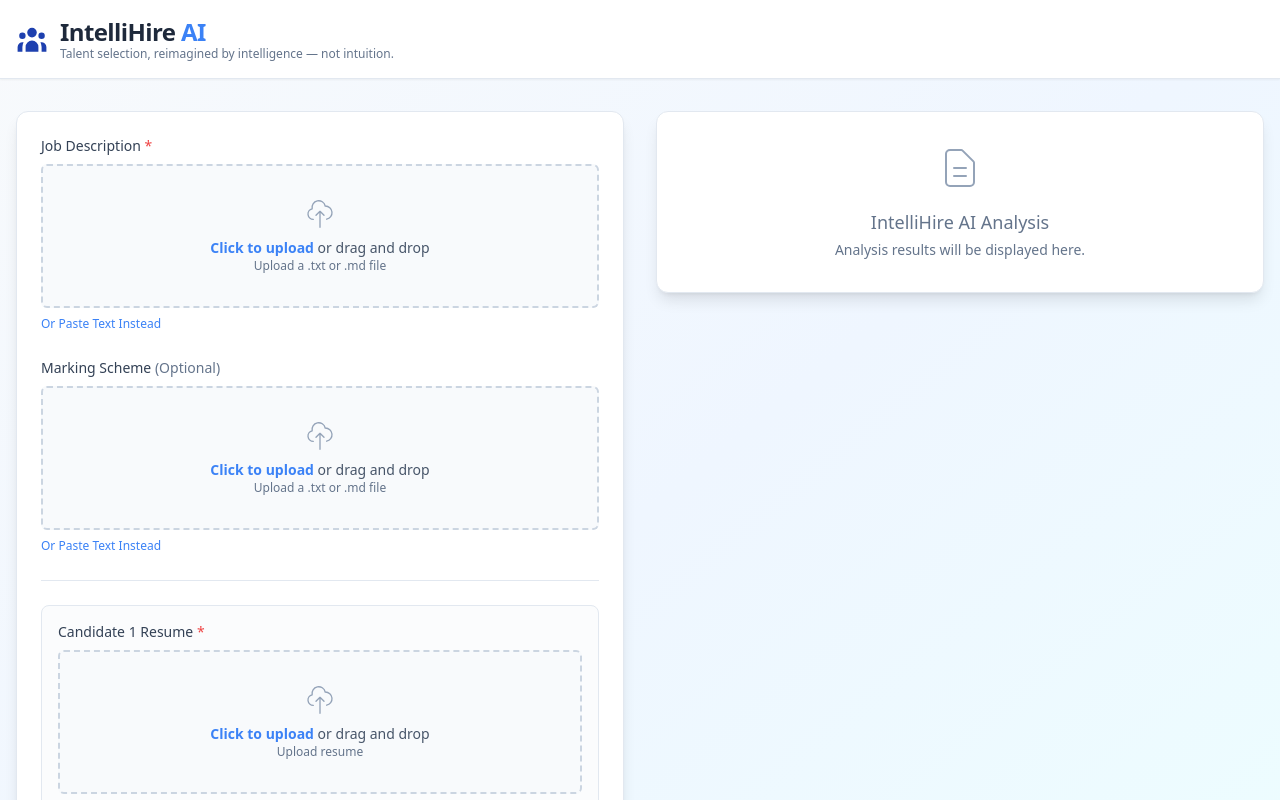
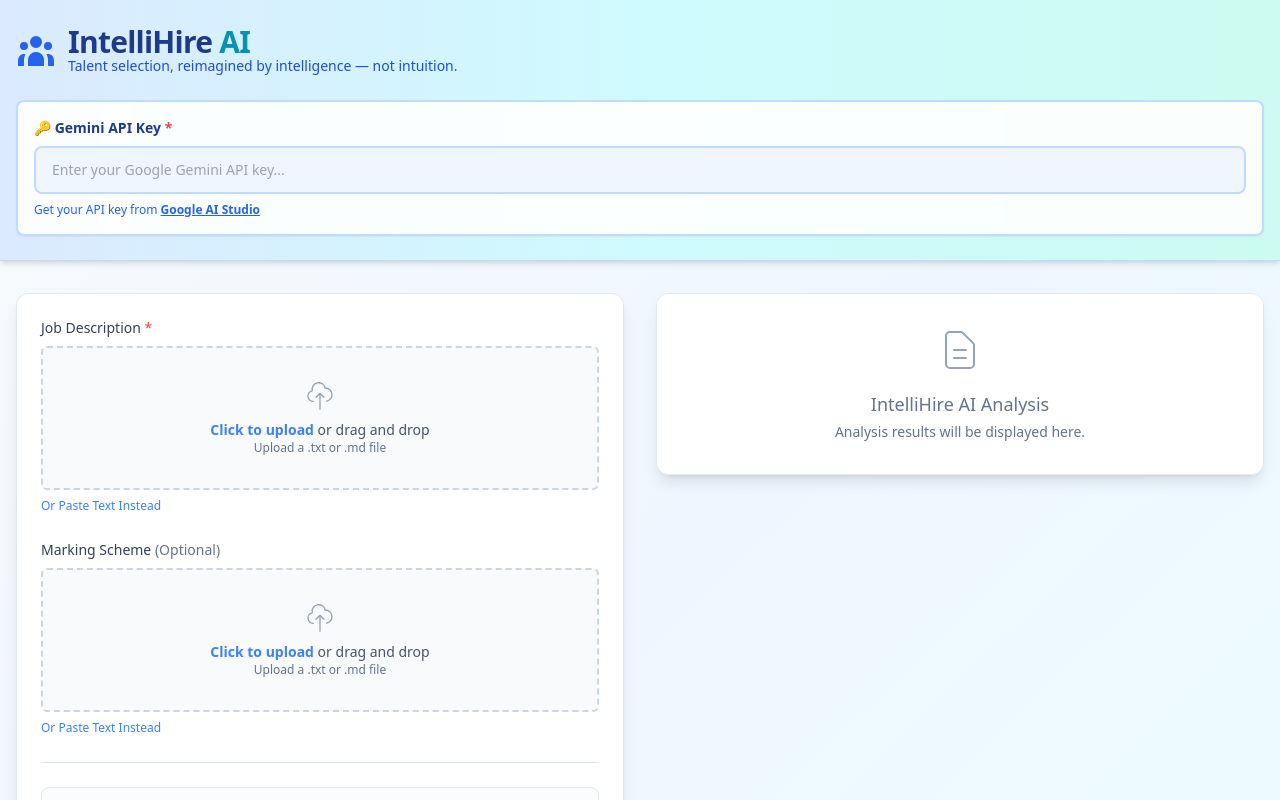
Before and after one commit to senushidinara/IntelliHire-AI, a React (Vite) app: page / in a window 1280 px wide. Shown: the top 800 px of the page. Built offline with nearby package versions, Linux system fonts and the light colour scheme.

Commit message:
Update Header with pastel theme and API key input
cgen-7c312826b20f4dac97ed9cecbe99e20f

```diff
--- a/components/Header.tsx
+++ b/components/Header.tsx
@@ -1,18 +1,76 @@
-import React from 'react';
+import React, { useState } from 'react';
 
-export const Header: React.FC = () => {
+interface HeaderProps {
+    apiKey: string;
+    onApiKeyChange: (key: string) => void;
+}
+
+export const Header: React.FC<HeaderProps> = ({ apiKey, onApiKeyChange }) => {
+    const [showApiKeyInput, setShowApiKeyInput] = useState(!apiKey);
+
     return (
-        <header className="bg-white shadow-sm border-b border-slate-200">
-            <div className="container mx-auto px-4 py-4">
-                <div className="flex items-center space-x-3">
-                     <svg xmlns="http://www.w3.org/2000/svg" className="h-8 w-8 text-brand-primary" viewBox="0 0 20 20" fill="currentColor">
-                        <path d="M13 6a3 3 0 11-6 0 3 3 0 016 0zM18 8a2 2 0 11-4 0 2 2 0 014 0zM14 15a4 4 0 00-8 0v3h8v-3zM6 8a2 2 0 11-4 0 2 2 0 014 0zM16 18v-3a5.972 5.972 0 00-.75-2.906A3.005 3.005 0 0119 15v3h-3zM4.75 12.094A5.973 5.973 0 004 15v3H1v-3a3 3 0 013.75-2.906z" />
-                    </svg>
-                    <div>
-                        <h1 className="text-2xl font-bold text-slate-800 tracking-tight">IntelliHire <span className="text-brand-secondary">AI</span></h1>
-                        <p className="text-xs text-slate-500 -mt-0.5">Talent selection, reimagined by intelligence — not intuition.</p>
+        <header className="bg-gradient-to-r from-blue-100 via-cyan-100 to-teal-100 shadow-md border-b border-blue-200">
+            <div className="container mx-auto px-4 py-6">
+                <div className="flex items-center justify-between gap-4 mb-6">
+                    <div className="flex items-center space-x-3">
+                        <svg xmlns="http://www.w3.org/2000/svg" className="h-10 w-10 text-blue-600" viewBox="0 0 20 20" fill="currentColor">
+                            <path d="M13 6a3 3 0 11-6 0 3 3 0 016 0zM18 8a2 2 0 11-4 0 2 2 0 014 0zM14 15a4 4 0 00-8 0v3h8v-3zM6 8a2 2 0 11-4 0 2 2 0 014 0zM16 18v-3a5.972 5.972 0 00-.75-2.906A3.005 3.005 0 0119 15v3h-3zM4.75 12.094A5.973 5.973 0 004 15v3H1v-3a3 3 0 013.75-2.906z" />
+                        </svg>
+                        <div>
+                            <h1 className="text-3xl font-bold text-blue-900 tracking-tight">IntelliHire <span className="text-cyan-600">AI</span></h1>
+                            <p className="text-sm text-blue-700 -mt-1">Talent selection, reimagined by intelligence — not intuition.</p>
+                        </div>
+                    </div>
+                    <div className="text-right text-sm">
+                        {apiKey && (
+                            <div className="flex items-center space-x-2 bg-white/70 backdrop-blur-sm px-3 py-2 rounded-lg border border-green-300">
+                                <svg xmlns="http://www.w3.org/2000/svg" className="h-5 w-5 text-green-600" viewBox="0 0 20 20" fill="currentColor">
+                                    <path fillRule="evenodd" d="M10 18a8 8 0 100-16 8 8 0 000 16zm3.707-9.293a1 1 0 00-1.414-1.414L9 10.586 7.707 9.293a1 1 0 00-1.414 1.414l2 2a1 1 0 001.414 0l4-4z" clipRule="evenodd" />
+                                </svg>
+                                <span className="text-green-700 font-medium">API Key Connected</span>
+                            </div>
+                        )}
                     </div>
                 </div>
+
+                {showApiKeyInput && (
+                    <div className="bg-white/90 backdrop-blur-sm rounded-lg p-4 border-2 border-blue-200 shadow-sm">
+                        <div className="flex items-center gap-3">
+                            <div className="flex-grow">
+                                <label className="block text-sm font-semibold text-blue-900 mb-2">
+                                    🔑 Gemini API Key <span className="text-red-500">*</span>
+                                </label>
+                                <input
+                                    type="password"
+                                    value={apiKey}
+                                    onChange={(e) => onApiKeyChange(e.target.value)}
+                                    placeholder="Enter your Google Gemini API key..."
+                                    className="w-full px-4 py-3 rounded-lg border-2 border-blue-200 bg-blue-50 focus:border-cyan-400 focus:outline-none focus:ring-2 focus:ring-cyan-300/50 text-sm transition-all duration-200"
+                                />
+                                <p className="text-xs text-blue-600 mt-2">
+                                    Get your API key from <a href="https://aistudio.google.com/app/apikey" target="_blank" rel="noopener noreferrer" className="underline font-semibold hover:text-blue-800">Google AI Studio</a>
+                                </p>
+                            </div>
+                            {apiKey && (
+                                <button
+                                    onClick={() => setShowApiKeyInput(false)}
+                                    className="self-end px-4 py-3 bg-gradient-to-r from-cyan-500 to-teal-500 text-white font-semibold rounded-lg hover:from-cyan-600 hover:to-teal-600 transition-all duration-200 shadow-md"
+                                >
+                                    Done
+                                </button>
+                            )}
+                        </div>
+                    </div>
+                )}
+
+                {!showApiKeyInput && apiKey && (
+                    <button
+                        onClick={() => setShowApiKeyInput(true)}
+                        className="text-sm text-blue-600 hover:text-blue-800 font-medium underline"
+                    >
+                        Change API Key
+                    </button>
+                )}
             </div>
         </header>
     );
```
